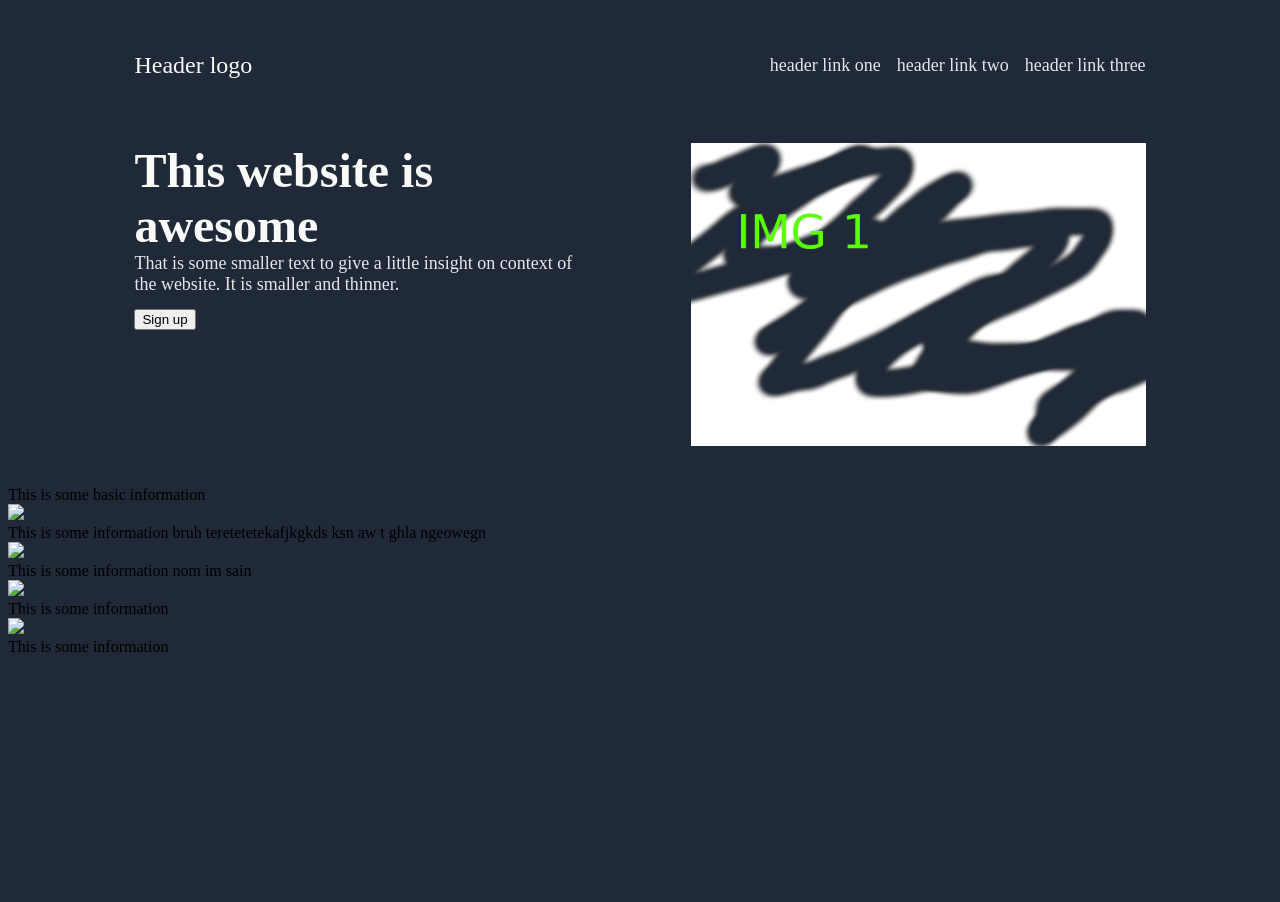
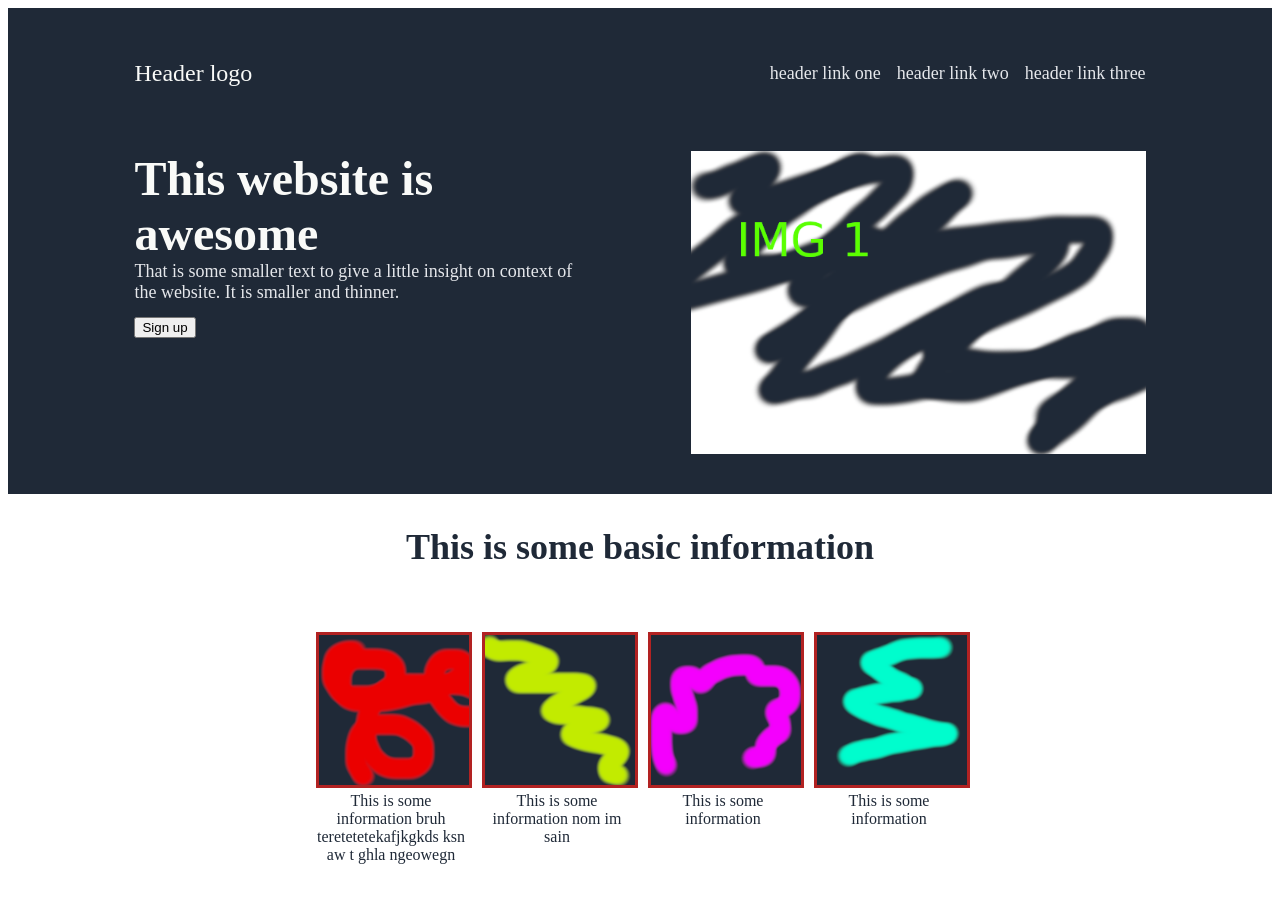
Before and after one commit to michalczewski/landing-page, a plain HTML site: page index.html in a window 1280 px wide. Before the commit the page ends 800 px from the top, so only its background shows below. Drawn offline with Linux system fonts and the light colour scheme.

Commit message:
Add layout for information section

```diff
--- a/style.css
+++ b/style.css
@@ -1,14 +1,14 @@
 body {
-    background-color: #1f2937;
+    background-color: ;
+    color: white;]
 }
 
 header {
     background-color: #1f2937;
     display: flex;
     flex-direction: column;
-    margin: 50px;
     gap: 48px;
-    margin: 36px 10%
+    padding: 36px 10%;
 }
 
 .heada {
@@ -32,12 +32,13 @@ header {
 
 .hero {
     font-size: 48px;
-    font-weight: bolder;
+    font-weight: 800;
     color: #f9faf8;
 
 }
 button {
     margin: 14px 0;
+    align-self: flex-end;
 }
 
 .headb {
@@ -47,15 +48,44 @@ button {
 }
 
 .container {
-    flex: 1
+    flex: 1;
 }
 #first {
     flex: 1
 
 }
 
-#first img {
+img {
     max-width:fit-content;
     width: 100%;
+}
 
+.info {
+
+    display: flex;
+    justify-content: center;
+    gap: 16px;
+    padding: 32px 10%;
 }
+
+.infoc img {
+    width: 100%;
+    max-width: 150px;
+    border: solid firebrick;
+}
+
+.infoc {
+max-width: 150px;
+text-align: center;
+}
+
+.infotext {
+    max-width: 150px;
+    color: #1f2937;
+}
+
+.infohead {
+    color: #1f2937;
+    font-size: 36px;
+    font-weight: 800;
+}
```
Also changed, not shown: img/02.png (added), img/03.png (added), img/04.png (added), img/05.png (added).
